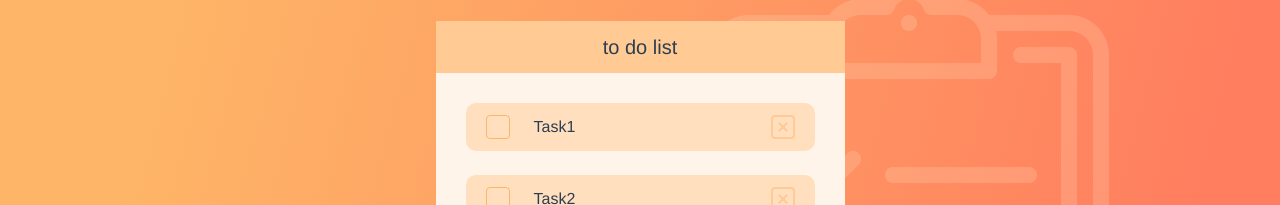
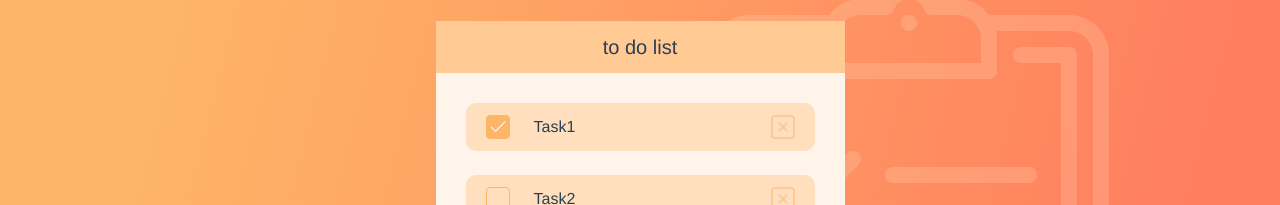
Before and after one commit to mklapshin/Vue, a Vue app: page / in a window 1280 px wide. Shown: the part 221-426 px from the top of the page. Built offline with nearby package versions, Linux system fonts and the light colour scheme.

Commit message:
resolve problem with checked button

```diff
--- a/src/components/Task.vue
+++ b/src/components/Task.vue
@@ -1,7 +1,7 @@
 <template>
   <li class="app-content__task task">
     <label class="task__label">
-      <input type="checkbox" class="task__input" />
+      <input type="checkbox" class="task__input" :checked="taskChecked" />
       <span class="task__fake"></span>
       <div class="task__text">{{ taskText }}</div>
     </label>
@@ -13,6 +13,7 @@
 export default {
   props: {
     taskText: String,
+    taskChecked: Boolean,
   },
 };
 </script>
--- a/src/components/Tasks.vue
+++ b/src/components/Tasks.vue
@@ -1,6 +1,11 @@
 <template>
   <ul class="app-content__tasks">
-    <Task v-for="task in tasks" :key="task.id" :taskText="task.text" />
+    <Task
+      v-for="task in tasks"
+      :key="task.id"
+      :taskText="task.text"
+      :taskChecked="task.isChecked"
+    />
   </ul>
 </template>
 
@@ -14,7 +19,7 @@ export default {
         {
           text: "Task1",
           id: 1,
-          isChecked: false,
+          isChecked: true,
         },
         {
           text: "Task2",
```
